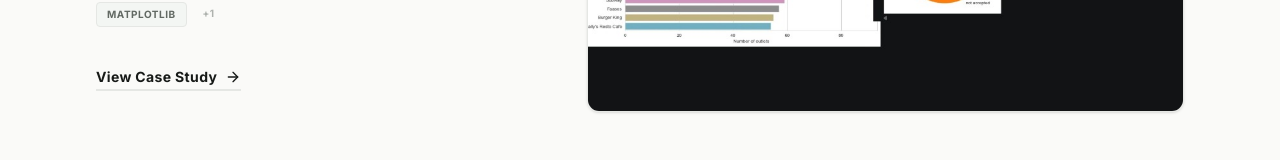
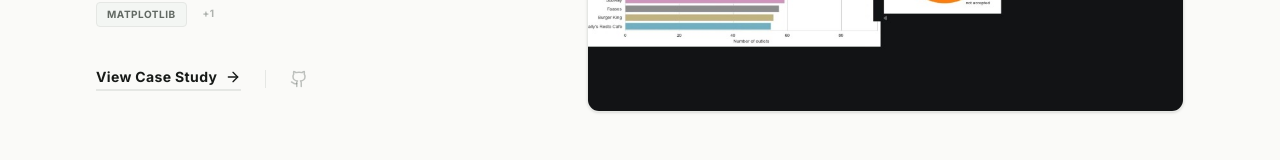
Before and after one commit to Karthikgolla9030/my-portfolio, a Next.js app: page /projects in a window 1280 px wide. Shown: the part 2487-2647 px from the top of the page. Built offline with nearby package versions, Linux system fonts and the light colour scheme; a web font is replaced by a local one.

Commit message:
Update project specific GitHub repository URLs

```diff
--- a/src/data/projects.ts
+++ b/src/data/projects.ts
@@ -40,7 +40,7 @@ export const projects: Project[] = [
     longDescription: "An advanced real-time communication platform allowing users to discover and connect with others through interest-based random matchmaking. Features robust WebSocket chat, secure JWT authentication, and dynamic friendships.",
     image: "/images/projects/linkora-main.png",
     liveUrl: "[PASTE LINKORA DEPLOYMENT URL HERE]",
-    githubUrl: "https://github.com",
+    githubUrl: "https://github.com/Karthikgolla9030/CHAT-APP",
     tags: ["React", "Django", "Django Channels", "Redis", "PostgreSQL", "WebSockets"],
     stats: {
       duration: "2 months",
@@ -68,7 +68,7 @@ export const projects: Project[] = [
     description: "An interactive Power BI analysis designed to help users monitor sales performance, identify trends, compare business segments, and support data-driven decisions.",
     longDescription: "A comprehensive business performance intelligence dashboard built using Power BI and DAX measures to highlight top-performing products and sales channels.",
     image: "/images/projects/sales-performance-analysis.png",
-    githubUrl: "https://github.com",
+    githubUrl: "https://github.com/Karthikgolla9030/Infosys_Project",
     tags: ["Power BI", "DAX", "Power Query", "Data Cleaning", "Data Transformation", "Data Visualization", "Business Intelligence"],
     stats: {
       duration: "Completed",
@@ -96,6 +96,7 @@ export const projects: Project[] = [
     description: "Exploring restaurant data across Bengaluru to understand ratings, pricing, cuisines, locations, services, and customer engagement.",
     longDescription: "An exploratory data analysis project investigating customer ratings, pricing distribution, location clustering, and restaurant metrics.",
     image: "/images/projects/zomato.jpg",
+    githubUrl: "https://github.com/Karthikgolla9030/Zomato_Analysis_Project",
     tags: ["Python", "Jupyter Notebook", "NumPy", "Pandas", "Matplotlib", "Seaborn"],
     stats: {
       duration: "Completed",
```
